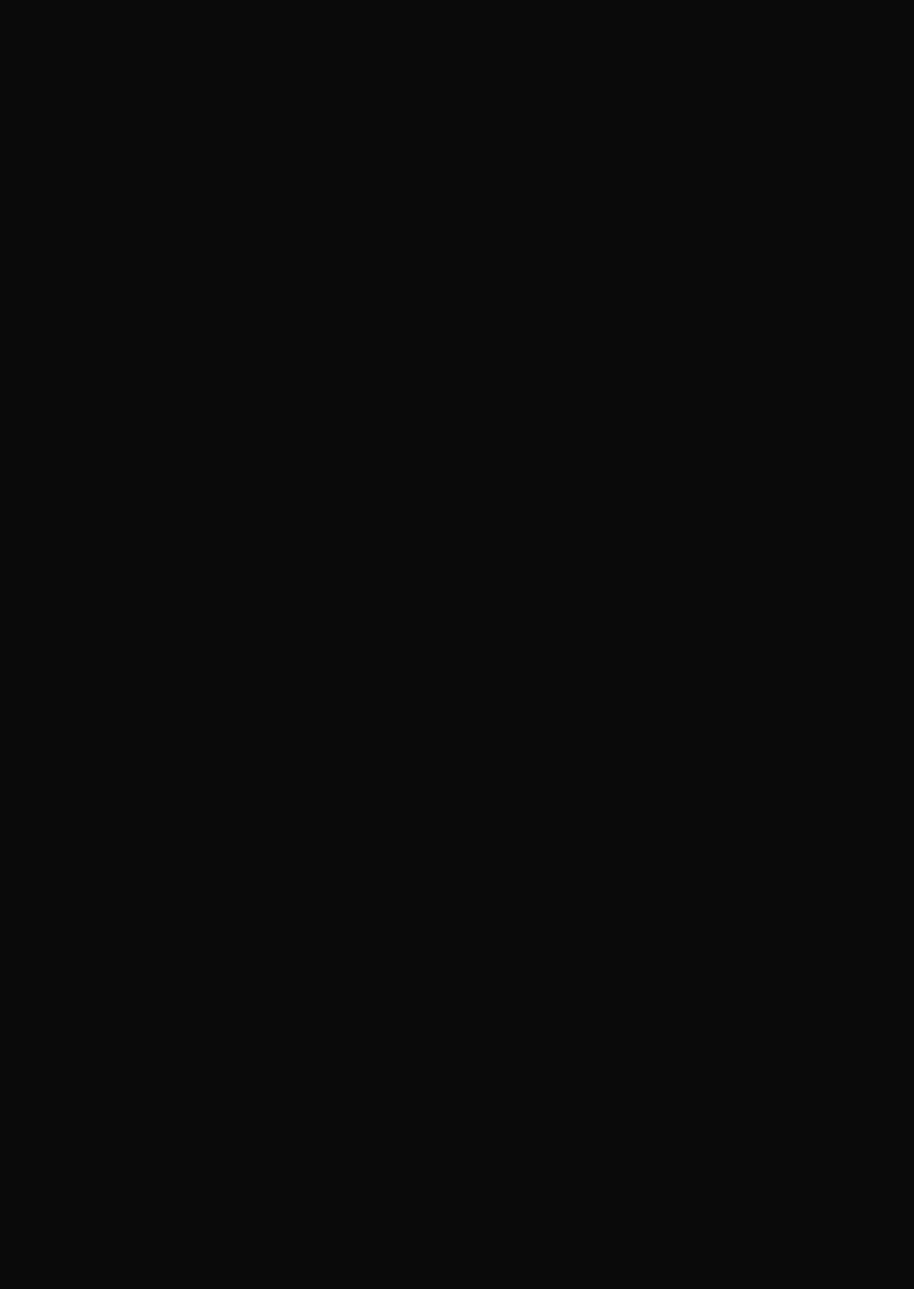
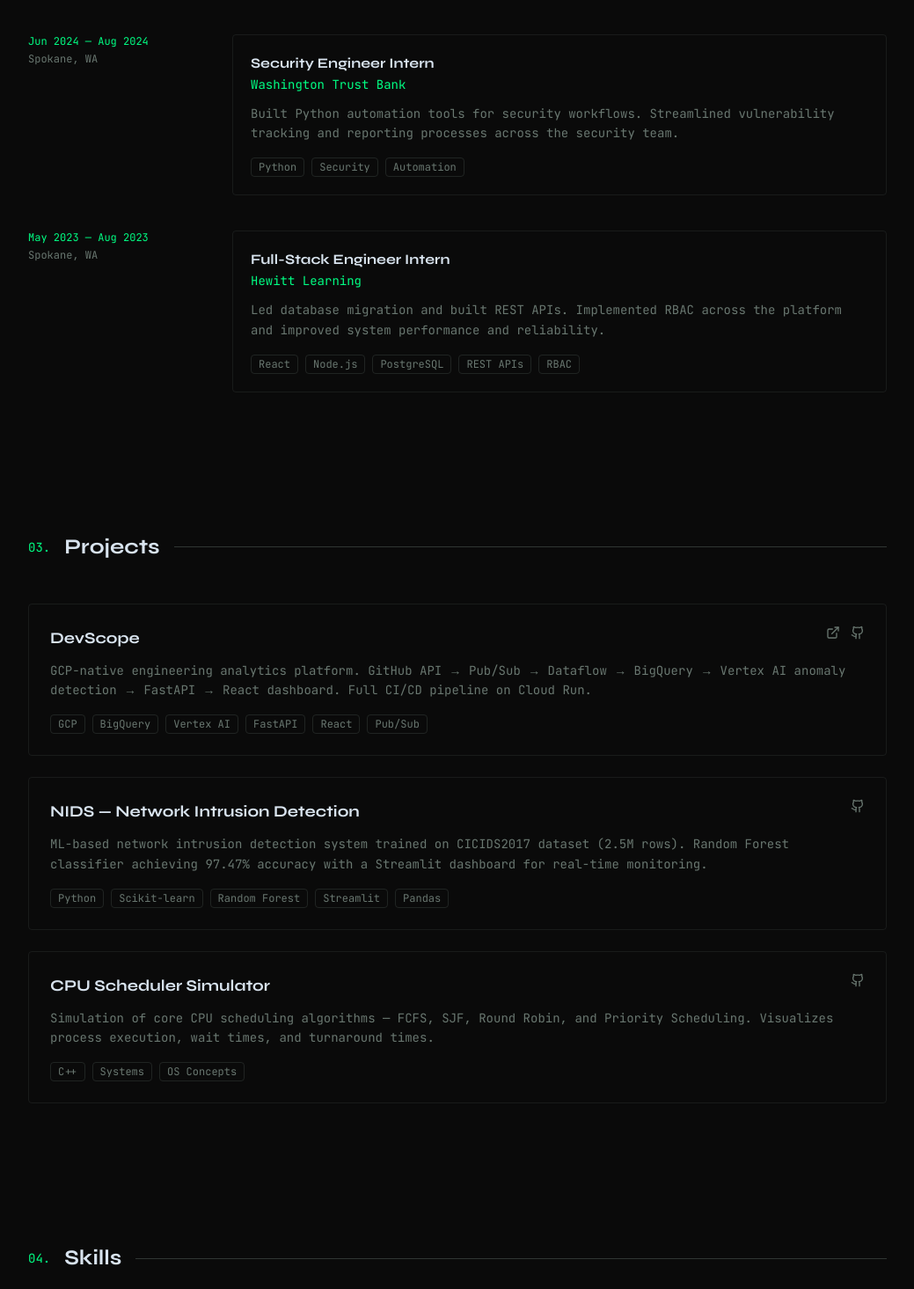
Before and after one commit to bereketlemma/bereket-portfolio, a Next.js app: page / in a window 1280 px wide. Shown: the part 1145-2610 px from the top of the page at 88% size, without its empty margins (120-1159 px from the left). Before the commit the page ends 800 px from the top, so only its background shows below. Built offline with nearby package versions, Linux system fonts and the light colour scheme.

Commit message:
feat: wire all home sections to page

```diff
--- a/app/page.tsx
+++ b/app/page.tsx
@@ -1,9 +1,19 @@
 import Hero from "./home/_components/hero"
+import Experience from "./home/_components/experience"
+import Projects from "./home/_components/projects"
+import Skills from "./home/_components/skills"
+import Competitive from "./home/_components/competitive"
+import Footer from "./home/_components/footer"
 
 export default function Home() {
   return (
     <>
       <Hero />
+      <Experience />
+      <Projects />
+      <Skills />
+      <Competitive />
+      <Footer />
     </>
   )
 }
```
